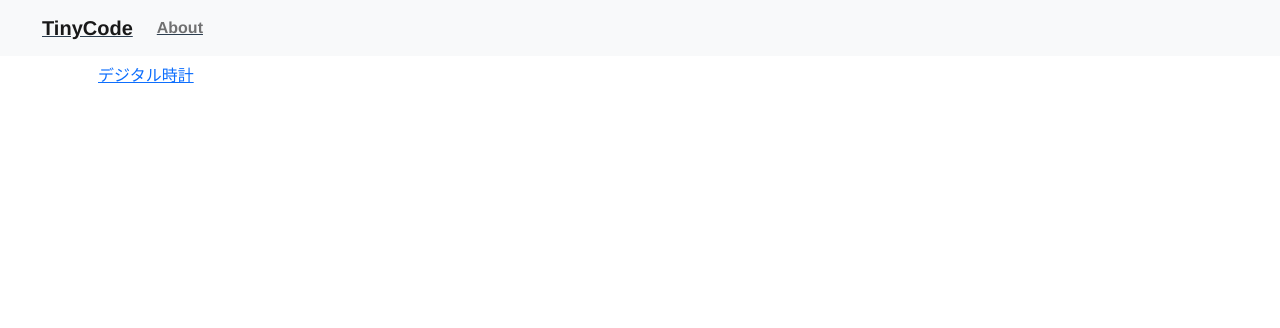
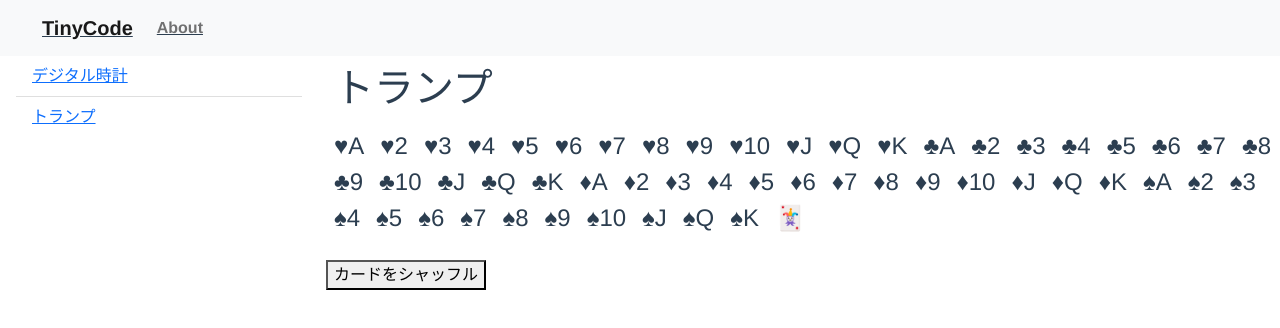
Before and after one commit to 0gravity000/tiny-code, a Vue app: page /playing-cards in a window 1280 px wide. Shown: the top 328 px of the page. Built offline with nearby package versions, Linux system fonts and the light colour scheme.

Commit message:
playing-cardを追加

```diff
--- a/src/App.vue
+++ b/src/App.vue
@@ -1,11 +1,11 @@
 <template>
   <navbar-main />
-    <div class="container">
+    <div class="container-flued">
       <div class="row">
         <div class="col-3">
           <SidebarHome />
         </div>
-        <div class="col">
+        <div class="col-9">
           <router-view/>
         </div>
       </div>
@@ -33,17 +33,15 @@ export default {
   -moz-osx-font-smoothing: grayscale;
   color: #2c3e50;
 }
-
 nav {
   padding: 30px;
 }
-
 nav a {
   font-weight: bold;
   color: #2c3e50;
 }
+h1 {
+  padding: 0.5rem;
+}
 
-nav a.router-link-exact-active {
-  color: #42b983;
-}
 </style>
--- a/src/components/SidebarHome.vue
+++ b/src/components/SidebarHome.vue
@@ -1,7 +1,19 @@
 <template>
-  <ul class="list-group list-group-flush">
-    <li class="list-group-item">
-      <router-link to="/digital-clock">デジタル時計</router-link>
-    </li>
-  </ul>
+  <div class="sidebar-home">
+    <ul class="list-group list-group-flush">
+      <li class="list-group-item">
+        <router-link to="/digital-clock">デジタル時計</router-link>
+      </li>
+      <li class="list-group-item">
+        <router-link to="/playing-cards">トランプ</router-link>
+      </li>
+    </ul>
+  </div>
 </template>
+
+<!-- Add "scoped" attribute to limit CSS to this component only -->
+<style scoped>
+ul {
+  padding-left: 1rem;
+}
+</style>
--- a/src/router/index.js
+++ b/src/router/index.js
@@ -1,6 +1,7 @@
 import { createRouter, createWebHistory } from 'vue-router'
 import HomeView from '../views/HomeView.vue'
 import DigitalClock from '../views/contents/DigitalClock.vue'
+import PlayingCards from '../views/contents/PlayingCards.vue'
 
 const routes = [
   {
@@ -21,6 +22,11 @@ const routes = [
     name: 'digital-clock',
     component: DigitalClock
   },
+  {
+    path: '/playing-cards',
+    name: 'playing-cards',
+    component: PlayingCards
+  },
 ]
 
 const router = createRouter({
--- /dev/null
+++ b/src/views/contents/PlayingCards.vue
@@ -0,0 +1,83 @@
+<template>
+  <div class="playing-cards">
+    <h1>トランプ</h1>
+    <!-- FYI:
+    <p>{{pileOfCards}}</p>
+    <p>{{convertedPileOfCards}}</p>
+    <div class="row">
+      <div class="col card-shape" v-for="card in convertedPileOfCards" :key="card">
+        {{card.mark}}{{card.number}}
+      </div>
+    </div>
+    -->
+    <span class="card-shape" v-for="card in convertedPileOfCards" :key="card">
+      {{card.mark}}{{card.number}}
+    </span>
+    <div class="shuffle-button">
+      <button type="button" @click="shuffleCards">カードをシャッフル</button>
+    </div>
+  </div>
+</template>
+
+<script>
+export default {
+  data() {
+    return {
+      pileOfCards: [],
+      convertedPileOfCards: []
+    }
+  },
+  mounted() {
+    this.pileOfCards = this.makeCards()
+    this.convertedPileOfCards = this.convertCards()
+  },
+  computed:{
+  },
+  methods:{
+    makeCards() {
+      const Cards = [];
+      //FYI: 'heart'♥, 'clover'♣, 'diamond'♦, 'spade'♠
+      for(let mark of ['heart', 'clover', 'diamond', 'spade']) {  // 全カードを生成
+        for(let number=1; number<=13; number++) {
+            Cards.push({ mark, number})
+        }
+      }
+      Cards.push({'mark':'joker', number:14}) //ジョーカーを入れる
+      return Cards
+    },
+    convertCards() {
+      const charToEmoji = { 'heart': '♥', 'clover': '♣', 'diamond': '♦', 'spade': '♠', 'joker': '🃏' }
+      const numToAJQK = { 1: 'A', 2: '2', 3: '3', 4: '4', 5: '5', 6: '6', 7: '7', 8: '8', 9: '9',
+       10: '10', 11: 'J', 12: 'Q', 13: 'K', 14: '' }
+      return this.pileOfCards.map((x) => ({ mark:charToEmoji[x.mark], number:numToAJQK[x.number] }))
+      //FYI: 基本形
+      //return this.PileOfCards.map((x) => ({ mark:x.mark, number:x.number}))
+    },
+    shuffleCards() {
+      console.log("カードをシャッフル")
+      for (let i = this.pileOfCards.length - 1; i >= 0; i--) {
+        const j = Math.floor(Math.random() * (i + 1));
+        [this.pileOfCards[i], this.pileOfCards[j]] = [this.pileOfCards[j], this.pileOfCards[i]];
+      }
+      console.log(this.pileOfCards)
+      this.convertedPileOfCards = this.convertCards()
+    }
+  }
+}
+</script>
+
+<!-- Add "scoped" attribute to limit CSS to this component only -->
+<style scoped>
+.card-shape {
+  font-size: 1.5rem;
+  /*border: solid; */
+  padding-top: 1rem;
+  padding-bottom: 1rem;
+  padding-right: 0.5rem;
+  padding-left: 0.5rem;
+  word-break: break-all;
+}
+.shuffle-button {
+  margin-top: 1.5rem;
+}
+</style>
```
